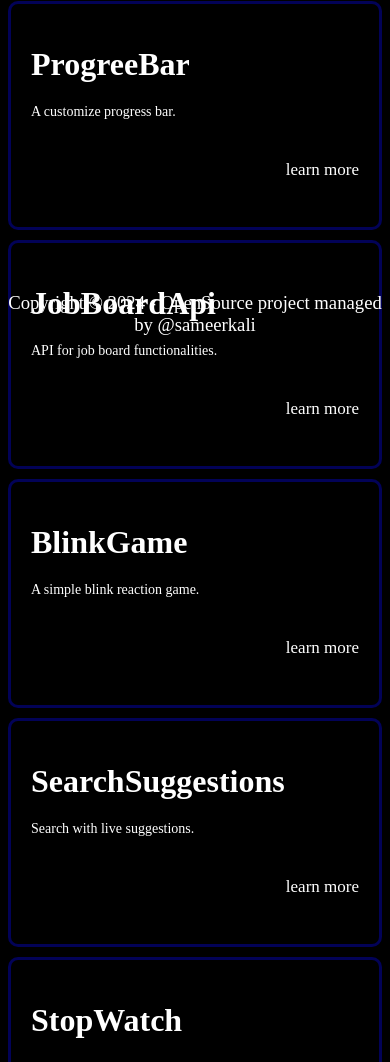
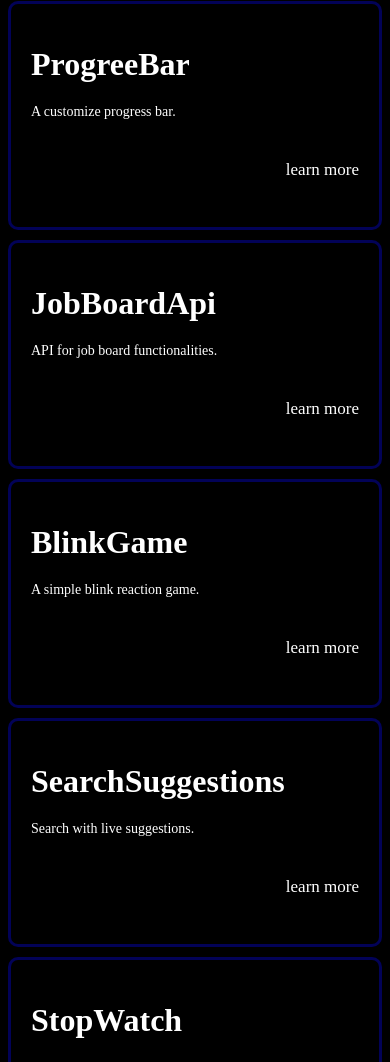
Before and after one commit to jugendragangwar/SameerFridi_Clone, a plain HTML site: page index.html in a window 390 px wide. Shown: the part 1018-2080 px from the top of the page. Drawn offline with Linux system fonts and the light colour scheme.

```diff
--- a/index.html
+++ b/index.html
@@ -64,9 +64,7 @@
             <h2>learn more</h2>
         </div>
     </div>
-    <footer class="footer">
-        <h3>Copyright © 2024 - OpenSource project managed by @sameerkali</h3>
-    </footer>
+
 </body>
 
 </html>
```
